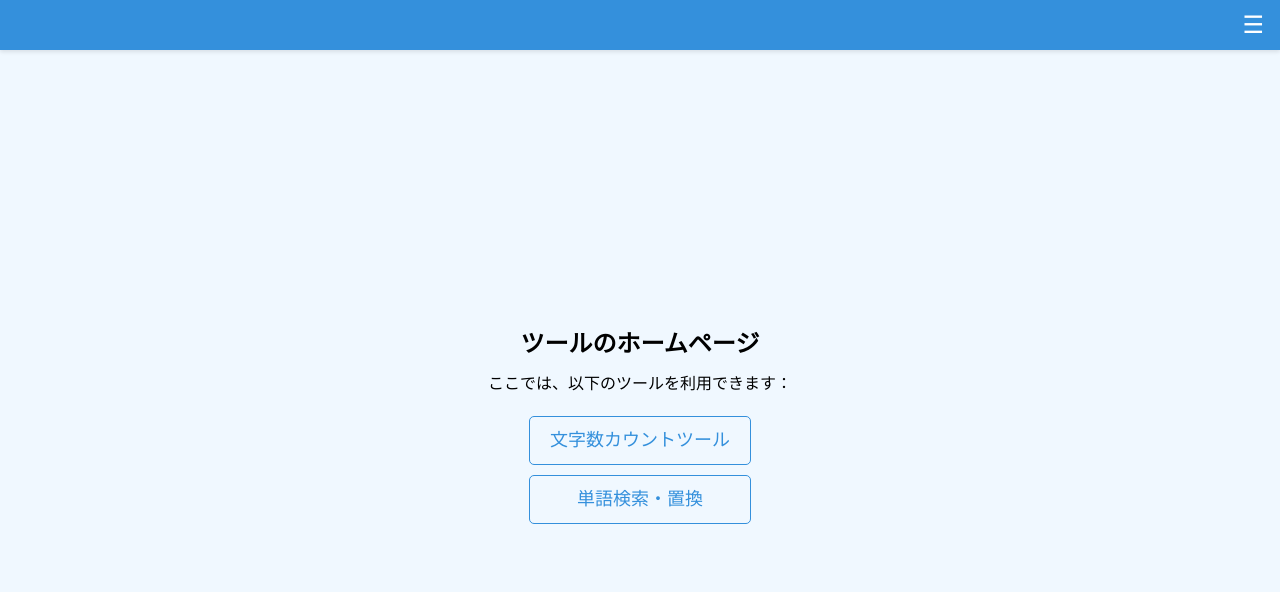
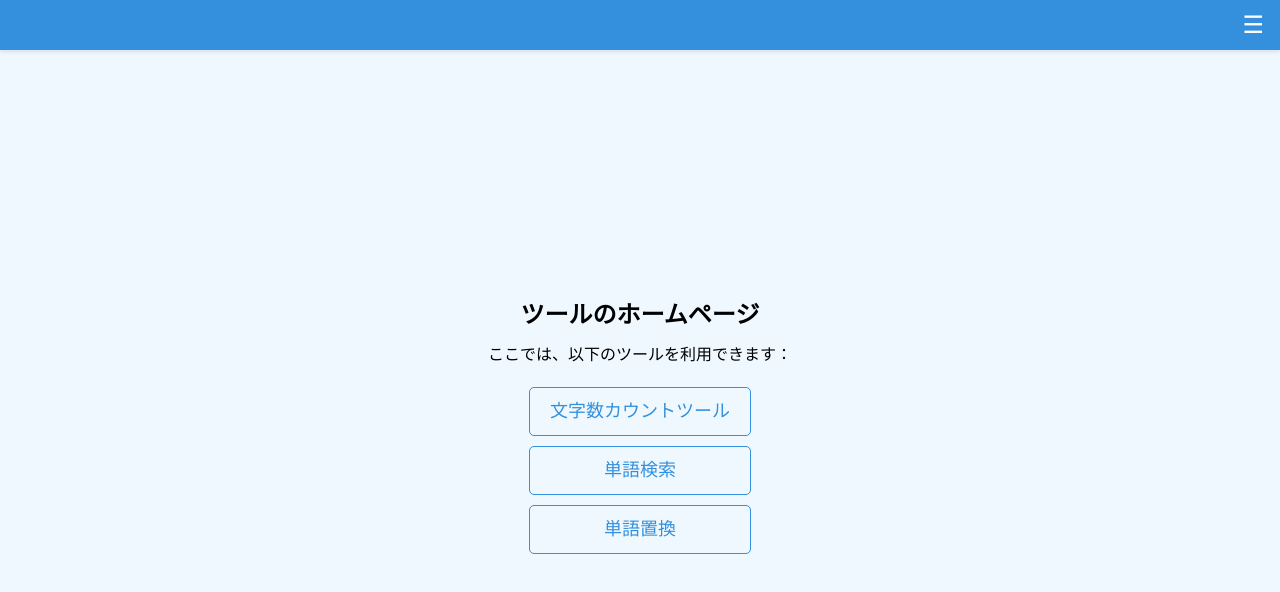
Before and after one commit to hahaharuruki/my-project, a Vue app: page / in a window 1280 px wide. Shown: the top 592 px of the page. Built offline with nearby package versions, Linux system fonts and the light colour scheme.

Commit message:
広告ユニットの追加

```diff
--- a/src/views/MainHome.vue
+++ b/src/views/MainHome.vue
@@ -8,8 +8,11 @@
         <router-link to="/text-counter" class="tool-link">
           文字数カウントツール
         </router-link>
-        <router-link to="/word-search-replace" class="tool-link">
-          単語検索・置換
+        <router-link to="/word-search" class="tool-link">
+          単語検索
+        </router-link>
+        <router-link to="/word-replace" class="tool-link">
+          単語置換
         </router-link>
       </div>
     </div>
--- a/src/views/WordSearchReplace.vue
+++ b/src/views/WordSearchReplace.vue
@@ -5,7 +5,7 @@
       <ins class="adsbygoogle"
            style="display:block"
            data-ad-client="ca-pub-4238806087366657"
-           data-ad-slot="6108596121"
+           data-ad-slot="2812282702"
            data-ad-format="auto"
            data-full-width-responsive="true"></ins>
     </div>
@@ -46,7 +46,7 @@
       <ins class="adsbygoogle"
            style="display:block"
            data-ad-client="ca-pub-4238806087366657"
-           data-ad-slot="9601086758"
+           data-ad-slot="1499201036"
            data-ad-format="auto"
            data-full-width-responsive="true"></ins>
     </div>
```
